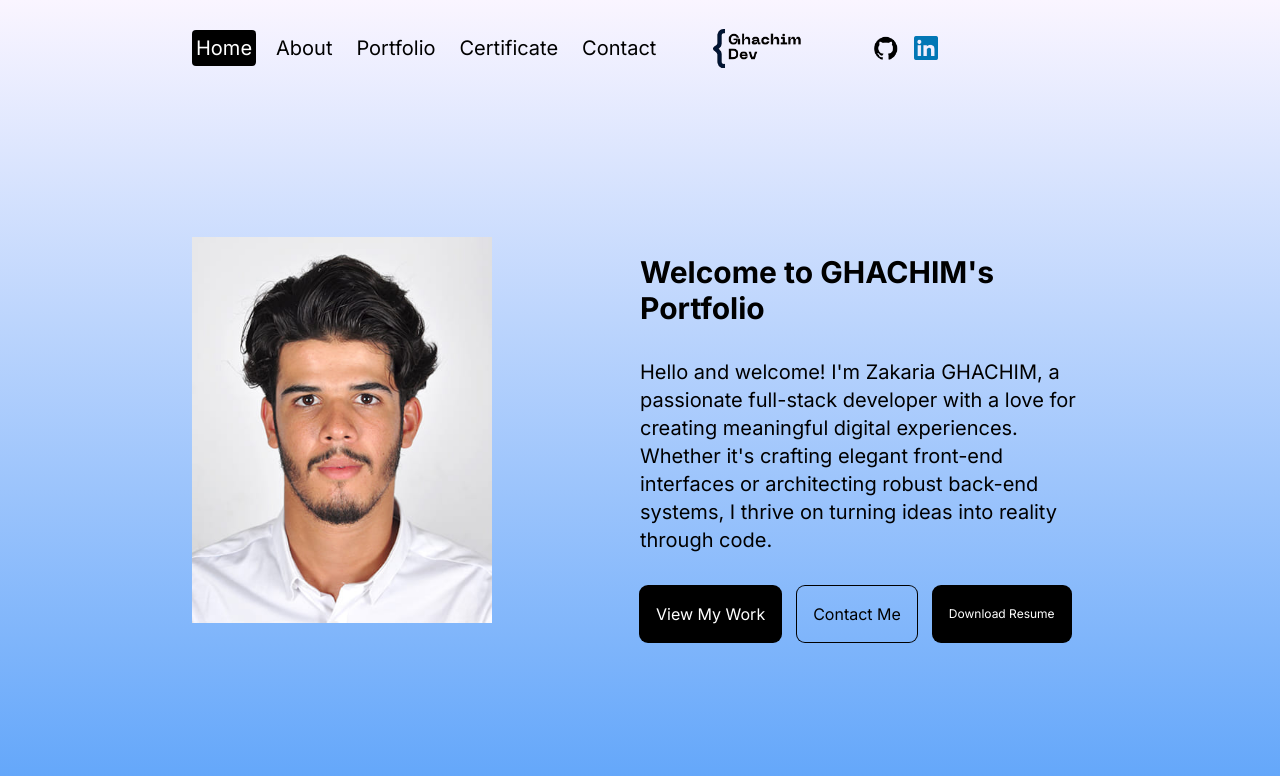
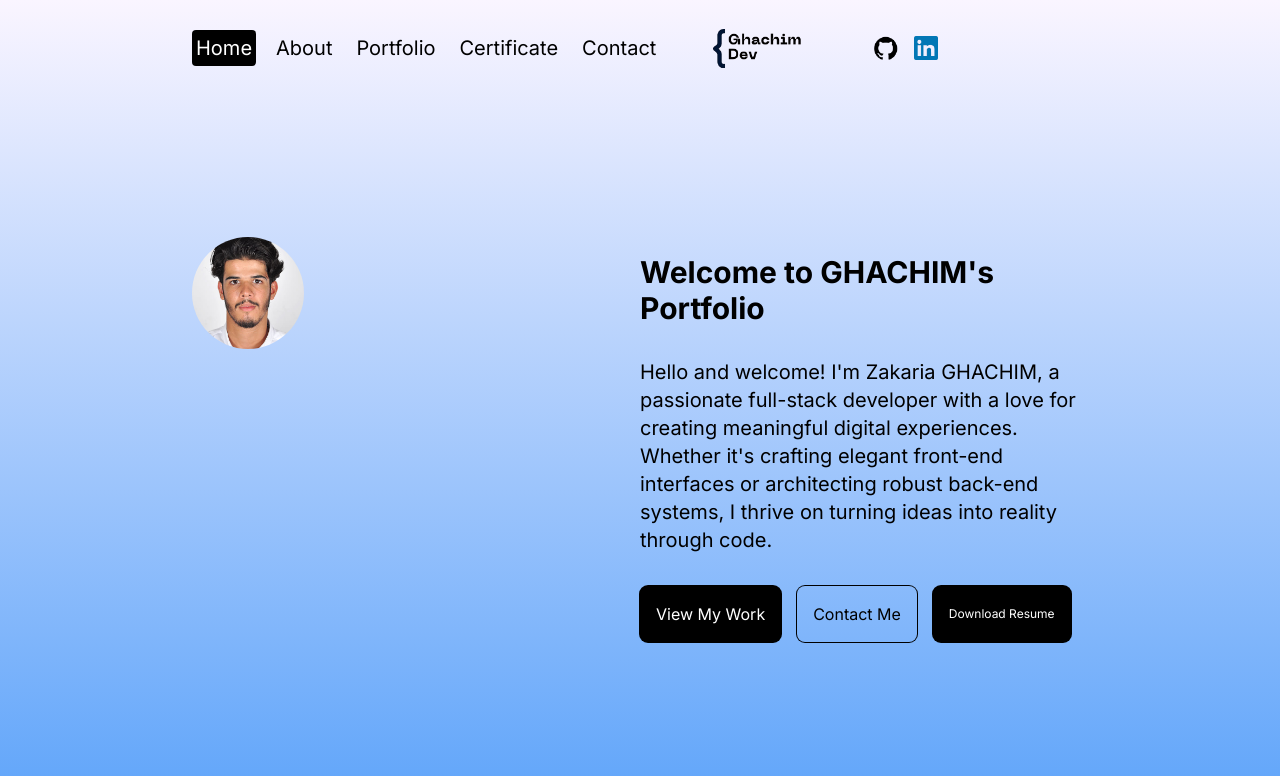
Before and after one commit to theziko1/Ghachim-Portfolio, a Next.js app: page / in a window 1280 px wide. Shown: the top 776 px of the page. Built offline with nearby package versions, Linux system fonts and the light colour scheme.

Commit message:
update image

```diff
--- a/src/app/page.tsx
+++ b/src/app/page.tsx
@@ -17,7 +17,7 @@ export default function Home() {
       <div className=" h-full flex flex-col overflow-hidden lg:flex-row px-4 sm:px-8 md:px-12 lg:px-20 xl:px-48">
         {/* IMAGE CONTAINER */}
         <div className="w-1/2 h-1/3 left-[20%] lg:left-0   lg:h-full relative  lg:top-[20%]">
-        <Image src="/profil.jpg" alt="home" width={300} height={300} />
+        <Image src="/profil.jpg" alt="profil" width={112}  height={112} className="w-28 h-28 rounded-full object-cover"  />
         </div>
 
         {/* TEXT CONTAINER */}
```
